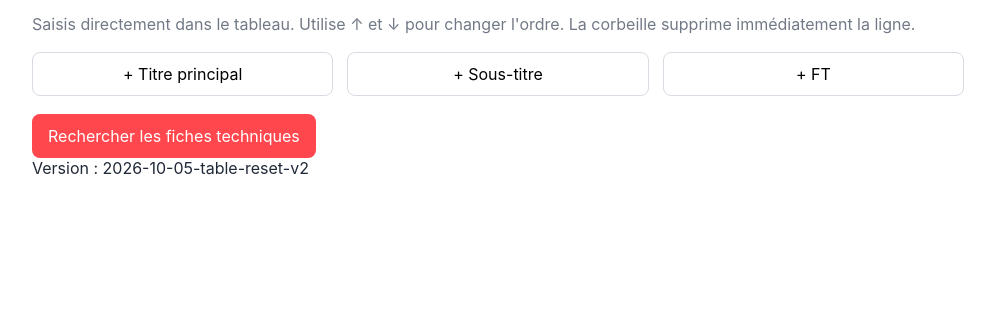
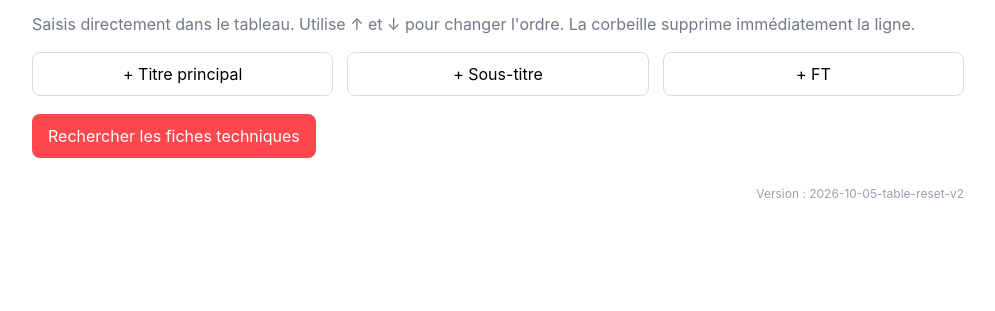
Before and after one commit to NuoArbazdal/fiche-technique-auto, a Flask app: page / in a window 1280 px wide. Shown: the part 489-800 px from the top of the page, without its empty margins (142-1137 px from the left). Run offline with Flask 3, Linux system fonts and the light colour scheme.

Commit message:
Style le numero de version visible

```diff
--- a/static/styles.css
+++ b/static/styles.css
@@ -48,3 +48,5 @@ header p,.hint{color:#727986}
  .plan-head,.plan-row{grid-template-columns:36px 150px 1fr 44px}
  .add-actions,.library-filters,.filename-row{grid-template-columns:1fr}
 }
+
+.app-version{margin-top:28px;color:#9aa0aa;font-size:12px;text-align:right}
```
